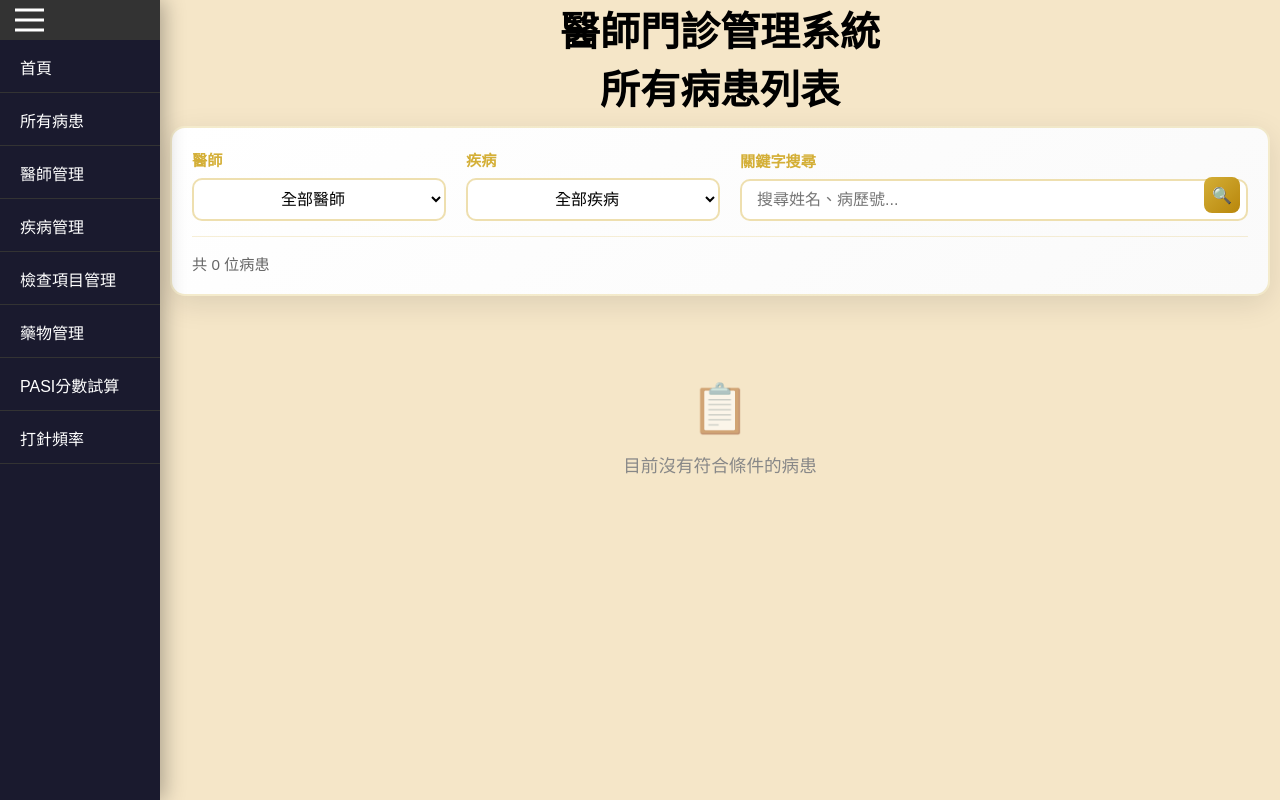
After one commit to wayne861123/PatientManagementSystem, a Flask app: page /all-patients in a window 1280 px wide. The commit adds this page. Run offline with Flask 3, Linux system fonts and the light colour scheme; data that the repository does not hold is empty.

Commit message:
feat: 新增所有病患列表頁面（/all-patients）
功能說明：
- 新增 /all-patients 路由，顯示所有在車上的病患
- 支援依醫師篩選病患
- 支援依疾病篩選病患
- 支援關鍵字搜尋（姓名、病歷號、身分證）
- 使用與 doctor_disease_patients.html 一致的病患卡片樣式
- 側邊欄新增「所有病患」導航連結

技術變更：
- app.py: 新增 all_patients() 路由，處理後端篩選邏輯
- static/script.js: 新增 applyFilter()、handleSearchKeyup()、filterPatientsInstant()
- static/style.css: 新增篩選區域和病患卡片樣式
- templates/base.html: 新增導航連結
- templates/all_patients.html: 新增頁面模板

```diff
--- a/app.py
+++ b/app.py
@@ -230,6 +230,63 @@ def injection_frequency():
     return render_template("injection_frequency.html")
 
 
+@app.route("/all-patients")
+def all_patients():
+    """所有病患列表頁面 - 含篩選功能"""
+    conn = get_connection()
+    cursor = conn.cursor()
+
+    # 取得所有醫師（用於篩選下拉選單）
+    cursor.execute("SELECT * FROM doctors WHERE disable IS NULL OR disable = 0 ORDER BY id")
+    doctors = cursor.fetchall()
+
+    # 取得所有疾病（用於篩選下拉選單）
+    cursor.execute("SELECT * FROM diseases WHERE disable IS NULL OR disable = 0 ORDER BY id")
+    diseases = cursor.fetchall()
+
+    # 取得 URL 參數（支援前後端混合過濾）
+    doctor_id = request.args.get("doctor_id", type=int)
+    disease_id = request.args.get("disease_id", type=int)
+    search_keyword = request.args.get("search", "").strip()
+
+    # 建構查詢
+    query = """
+        SELECT p.*, d.name as doctor_name, dis.name as disease_name
+        FROM patients p
+        LEFT JOIN doctors d ON p.doctor_id = d.id
+        LEFT JOIN diseases dis ON p.disease_id = dis.id
+        WHERE (p.status IS NULL OR p.status = '評估中' OR p.status = '用藥中')
+    """
+    params = []
+
+    if doctor_id:
+        query += " AND p.doctor_id = ?"
+        params.append(doctor_id)
+
+    if disease_id:
+        query += " AND p.disease_id = ?"
+        params.append(disease_id)
+
+    if search_keyword:
+        query += " AND (p.name LIKE ? OR p.medical_record_number LIKE ? OR p.id_number LIKE ?)"
+        search_pattern = f"%{search_keyword}%"
+        params.extend([search_pattern, search_pattern, search_pattern])
+
+    query += " ORDER BY p.id DESC"
+
+    cursor.execute(query, params)
+    patients = cursor.fetchall()
+
+    conn.close()
+    return render_template("all_patients.html",
+                           doctors=doctors,
+                           diseases=diseases,
+                           patients=patients,
+                           selected_doctor_id=doctor_id,
+                           selected_disease_id=disease_id,
+                           search_keyword=search_keyword)
+
+
 # ===========================================================================
 # 頁面路由 - 醫師與病患
 # ===========================================================================
--- a/static/script.js
+++ b/static/script.js
@@ -501,3 +501,113 @@ async function apiSubmit(url, options = {}) {
         }, 1000);
     }
 }
+
+/* --------------------------------------------------------------------------
+   9. 所有病患列表頁面 - 篩選功能
+   -------------------------------------------------------------------------- */
+
+/**
+ * 套用篩選條件，重新導向到過濾後的頁面
+ * 支援醫師、疾病和關鍵字搜尋
+ */
+function applyFilter() {
+    const doctorFilter = document.getElementById("doctor-filter");
+    const diseaseFilter = document.getElementById("disease-filter");
+    const searchInput = document.getElementById("search-input");
+
+    const doctorId = doctorFilter ? doctorFilter.value : "";
+    const diseaseId = diseaseFilter ? diseaseFilter.value : "";
+    const searchKeyword = searchInput ? searchInput.value.trim() : "";
+
+    // 建立 URL 參數
+    const params = new URLSearchParams();
+    if (doctorId) {
+        params.set("doctor_id", doctorId);
+    }
+    if (diseaseId) {
+        params.set("disease_id", diseaseId);
+    }
+    if (searchKeyword) {
+        params.set("search", searchKeyword);
+    }
+
+    // 重新導向到過濾後的頁面
+    const baseUrl = window.location.pathname;
+    const queryString = params.toString();
+    const newUrl = baseUrl + (queryString ? "?" + queryString : "");
+
+    window.location.href = newUrl;
+}
+
+/**
+ * 處理搜尋框的 Enter 鍵事件
+ * @param {KeyboardEvent} event - 鍵盤事件
+ */
+function handleSearchKeyup(event) {
+    if (event.key === "Enter") {
+        applyFilter();
+    }
+}
+
+/**
+ * 即時篩選（前端過濾，無需重新載入頁面）
+ * 可用於更順暢的使用者體驗
+ */
+function filterPatientsInstant() {
+    const doctorFilter = document.getElementById("doctor-filter");
+    const diseaseFilter = document.getElementById("disease-filter");
+    const searchInput = document.getElementById("search-input");
+
+    const doctorId = doctorFilter ? doctorFilter.value : "";
+    const diseaseId = diseaseFilter ? diseaseFilter.value : "";
+    const searchKeyword = searchInput ? searchInput.value.toLowerCase().trim() : "";
+
+    const patientCards = document.querySelectorAll(".patient-mini-card");
+    let visibleCount = 0;
+
+    patientCards.forEach(card => {
+        let show = true;
+
+        // 檢查醫師過濾
+        if (doctorId && card.dataset.doctor !== doctorId) {
+            show = false;
+        }
+
+        // 檢查疾病過濾
+        if (show && diseaseId && card.dataset.disease !== diseaseId) {
+            show = false;
+        }
+
+        // 檢查關鍵字搜尋
+        if (show && searchKeyword) {
+            const name = (card.dataset.name || "").toLowerCase();
+            const mrn = (card.dataset.mrn || "").toLowerCase();
+            const idnum = (card.dataset.idnum || "").toLowerCase();
+
+            if (!name.includes(searchKeyword) &&
+                !mrn.includes(searchKeyword) &&
+                !idnum.includes(searchKeyword)) {
+                show = false;
+            }
+        }
+
+        // 顯示或隱藏卡片
+        const link = card.closest(".patient-card-link");
+        if (link) {
+            link.style.display = show ? "block" : "none";
+            if (show) visibleCount++;
+        }
+    });
+
+    // 更新計數
+    const resultCount = document.querySelector(".result-count");
+    if (resultCount) {
+        resultCount.textContent = `共 ${visibleCount} 位病患`;
+    }
+
+    // 顯示無資料訊息
+    const noPatientsMsg = document.querySelector(".no-patients-message");
+    if (noPatientsMsg) {
+        noPatientsMsg.style.display = visibleCount === 0 ? "flex" : "none";
+    }
+}
--- a/static/style.css
+++ b/static/style.css
@@ -1313,3 +1313,226 @@ select {
                 0 0 20px rgba(212, 175, 55, 0.1);
     border: 1px solid rgba(212, 175, 55, 0.3);
 }
+
+/* --------------------------------------------------------------------------
+   12. All Patients Page - 所有病患列表頁面
+   -------------------------------------------------------------------------- */
+
+/* 篩選區域容器 */
+.filter-section {
+    width: 100%;
+    background: linear-gradient(145deg, #ffffff 0%, #fafafa 100%);
+    border-radius: 15px;
+    padding: 20px;
+    margin-bottom: 25px;
+    box-shadow: 0 8px 30px rgba(0, 0, 0, 0.1);
+    border: 2px solid rgba(212, 175, 55, 0.25);
+}
+
+/* 篩選列 */
+.filter-row {
+    display: flex;
+    flex-wrap: wrap;
+    gap: 20px;
+    align-items: flex-end;
+}
+
+/* 篩選項目 */
+.filter-item {
+    flex: 1;
+    min-width: 150px;
+}
+
+.filter-item label {
+    display: block;
+    color: #D4AF37;
+    font-weight: bold;
+    margin-bottom: 8px;
+    font-size: 0.95rem;
+}
+
+.filter-item select,
+.filter-item input[type="text"] {
+    width: 100%;
+    padding: 10px 15px;
+    border: 2px solid rgba(212, 175, 55, 0.4);
+    border-radius: 10px;
+    font-size: 1rem;
+    font-family: inherit;
+    background: #ffffff;
+    transition: border-color 0.3s, box-shadow 0.3s;
+}
+
+.filter-item select:focus,
+.filter-item input[type="text"]:focus {
+    outline: none;
+    border-color: #D4AF37;
+    box-shadow: 0 0 10px rgba(212, 175, 55, 0.3);
+}
+
+/* 搜尋區域 */
+.search-item {
+    flex: 2;
+    min-width: 250px;
+    position: relative;
+}
+
+.search-item input {
+    padding-right: 45px;
+}
+
+.search-btn {
+    position: absolute;
+    right: 8px;
+    bottom: 8px;
+    width: 36px;
+    height: 36px;
+    background: linear-gradient(135deg, #D4AF37 0%, #B8860B 100%);
+    border: none;
+    border-radius: 8px;
+    color: white;
+    font-size: 1rem;
+    cursor: pointer;
+    transition: transform 0.2s, box-shadow 0.2s;
+}
+
+.search-btn:hover {
+    transform: scale(1.05);
+    box-shadow: 0 4px 15px rgba(212, 175, 55, 0.4);
+}
+
+/* 篩選結果計數 */
+.filter-results {
+    margin-top: 15px;
+    padding-top: 15px;
+    border-top: 1px solid rgba(212, 175, 55, 0.2);
+}
+
+.result-count {
+    color: #666;
+    font-size: 0.95rem;
+}
+
+/* 病患卡片連結包裝 */
+.patient-card-link {
+    display: block;
+    text-decoration: none;
+    color: inherit;
+}
+
+/* 病患小卡片 */
+.patient-mini-card {
+    background: linear-gradient(145deg, #ffffff 0%, #fafafa 100%);
+    border-radius: 12px;
+    padding: 15px;
+    box-shadow: 0 6px 25px rgba(0, 0, 0, 0.12);
+    border: 1px solid rgba(212, 175, 55, 0.25);
+    transition: transform 0.3s, box-shadow 0.3s;
+    height: 100%;
+}
+
+.patient-mini-card:hover {
+    transform: translateY(-5px);
+    box-shadow: 0 12px 35px rgba(0, 0, 0, 0.18),
+                0 0 15px rgba(212, 175, 55, 0.15);
+    border-color: #D4AF37;
+}
+
+/* 病患卡片標題區 */
+.patient-mini-header {
+    display: flex;
+    justify-content: space-between;
+    align-items: center;
+    margin-bottom: 12px;
+    padding-bottom: 10px;
+    border-bottom: 2px solid rgba(212, 175, 55, 0.2);
+}
+
+.patient-mini-header .patient-name {
+    font-size: 1.15rem;
+    font-weight: bold;
+    color: #2C2C2C;
+    margin: 0;
+}
+
+/* 狀態標籤 */
+.patient-status-badge {
+    display: inline-block;
+    padding: 4px 10px;
+    border-radius: 12px;
+    font-size: 0.75rem;
+    font-weight: bold;
+}
+
+.patient-status-badge.在上車,
+.patient-status-badge.正常 {
+    background: linear-gradient(135deg, #27ae60 0%, #1e8449 100%);
+    color: white;
+}
+
+.patient-status-badge.在下車,
+.patient-status-badge.停藥 {
+    background: linear-gradient(135deg, #e74c3c 0%, #c0392b 100%);
+    color: white;
+}
+
+.patient-status-badge.空值,
+.patient-status-badge.無 {
+    background: rgba(212, 175, 55, 0.2);
+    color: #B8860B;
+}
+
+/* 病患卡片資訊區 */
+.patient-mini-info {
+    display: flex;
+    flex-direction: column;
+    gap: 6px;
+}
+
+.info-row {
+    display: flex;
+    justify-content: space-between;
+    align-items: center;
+    font-size: 0.9rem;
+}
+
+.info-row .info-label {
+    color: #888;
+    flex-shrink: 0;
+}
+
+.info-row .info-value {
+    color: #2C2C2C;
+    font-weight: 500;
+    text-align: right;
+    word-break: break-all;
+}
+
+/* 病患卡片連結包裝（與 doctor_disease_patients.html 一致） */
+.patient-link {
+    display: block;
+    text-decoration: none;
+    color: inherit;
+}
+
+/* 無病患訊息 */
+.no-patients-message {
+    grid-column: 1 / -1;
+    display: flex;
+    flex-direction: column;
+    align-items: center;
+    justify-content: center;
+    padding: 60px 20px;
+    color: #888;
+    text-align: center;
+}
+
+.no-data-icon {
+    font-size: 3rem;
+    margin-bottom: 15px;
+    opacity: 0.6;
+}
+
+.no-data-text {
+    font-size: 1.1rem;
+}
--- /dev/null
+++ b/templates/all_patients.html
@@ -0,0 +1,53 @@
+{% extends 'base.html' %}
+{% block header %}所有病患列表{% endblock %}
+{% block container %}
+    <!-- 篩選區域 -->
+    <div class="filter-section">
+        <div class="filter-row">
+            <div class="filter-item">
+                <label for="doctor-filter">醫師</label>
+                <select id="doctor-filter" onchange="applyFilter()">
+                    <option value="">全部醫師</option>
+                    {% for doctor in doctors %}
+                    <option value="{{ doctor.id }}" {% if selected_doctor_id == doctor.id %}selected{% endif %}>{{ doctor.name }}</option>
+                    {% endfor %}
+                </select>
+            </div>
+            <div class="filter-item">
+                <label for="disease-filter">疾病</label>
+                <select id="disease-filter" onchange="applyFilter()">
+                    <option value="">全部疾病</option>
+                    {% for disease in diseases %}
+                    <option value="{{ disease.id }}" {% if selected_disease_id == disease.id %}selected{% endif %}>{{ disease.name }}</option>
+                    {% endfor %}
+                </select>
+            </div>
+            <div class="filter-item search-item">
+                <label for="search-input">關鍵字搜尋</label>
+                <input type="text" id="search-input" placeholder="搜尋姓名、病歷號..." value="{{ search_keyword }}" onkeyup="handleSearchKeyup(event)">
+                <button class="search-btn" onclick="applyFilter()">🔍</button>
+            </div>
+        </div>
+        <div class="filter-results">
+            <span class="result-count">共 {{ patients|length }} 位病患</span>
+        </div>
+    </div>
+
+    <!-- 病患卡片網格 -->
+    <div class="grid">
+        {% for patient in patients %}
+        <a href="{{ url_for('patient_detail', patient_id=patient.id) }}" class="patient-link">
+            <div class="patient-card" data-doctor="{{ patient.doctor_id }}" data-disease="{{ patient.disease_id }}" data-name="{{ patient.name }}" data-mrn="{{ patient.medical_record_number }}" data-idnum="{{ patient.id_number }}">
+                <h3>{{ patient.name }}</h3>
+                <p><strong>病歷號：</strong>{{ patient.medical_record_number or '-' }}</p>
+                <p><strong>生日：</strong>{{ patient.birthday or '-' }}</p>
+            </div>
+        </a>
+        {% else %}
+        <div class="no-patients-message">
+            <span class="no-data-icon">📋</span>
+            <span class="no-data-text">目前沒有符合條件的病患</span>
+        </div>
+        {% endfor %}
+    </div>
+{% endblock %}
--- a/templates/base.html
+++ b/templates/base.html
@@ -20,6 +20,7 @@
                 </a>
             </li>
             <li><a id="home-page" href="{{ url_for('home') }}">首頁</a></li>
+            <li><a id="all-patients" href="{{ url_for('all_patients') }}">所有病患</a></li>
             <li><a id="management-doctor" href="{{ url_for('management_doctors') }}">醫師管理</a></li>
             <li><a id="management-disease" href="{{ url_for('management_diseases') }}">疾病管理</a></li>
             <li><a id="management-examination" href="{{ url_for('management_examinations') }}">檢查項目管理</a></li>
```
